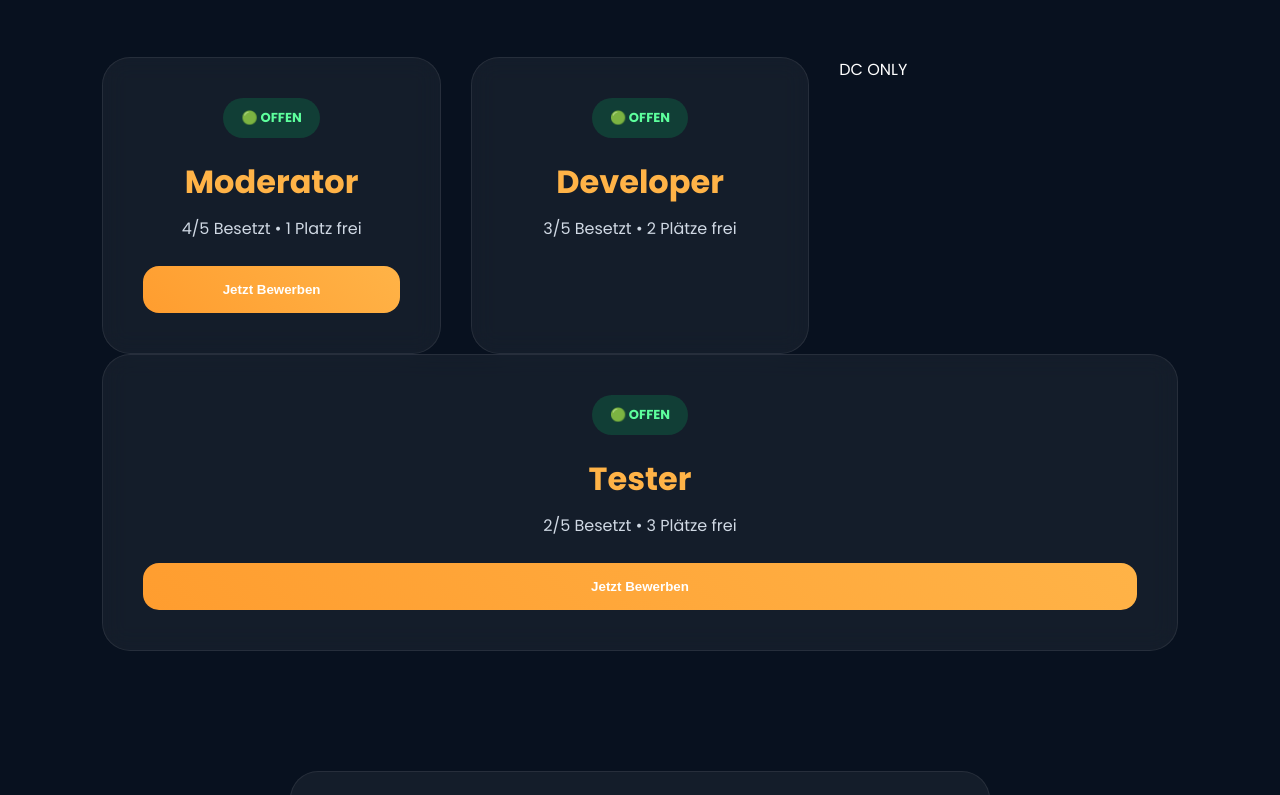
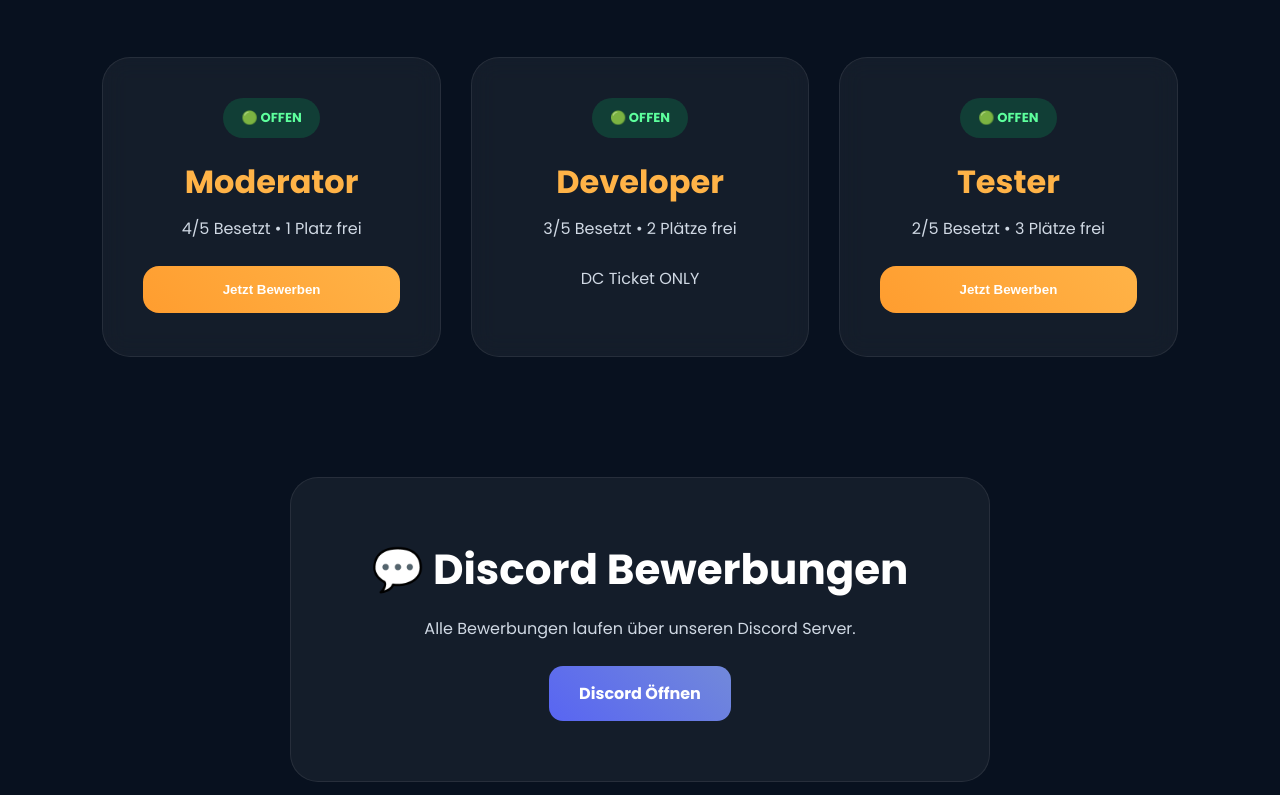
Before and after one commit to EmergencyDortmund/Emergency-Dortmund, a plain HTML site: page bewerbung.html in a window 1280 px wide. Shown: the part 661-1456 px from the top of the page. Drawn offline with Linux system fonts and the light colour scheme.

Commit message:
Update bewerbung.html

```diff
--- a/bewerbung.html
+++ b/bewerbung.html
@@ -677,8 +677,10 @@ Jetzt Bewerben
 3/5 Besetzt • 2 Plätze frei
 </p>
 
-</div>
-DC ONLY
+<p>
+  DC  Ticket ONLY
+</p>
+
 </div>
 
 <div class="apply-card">
```
